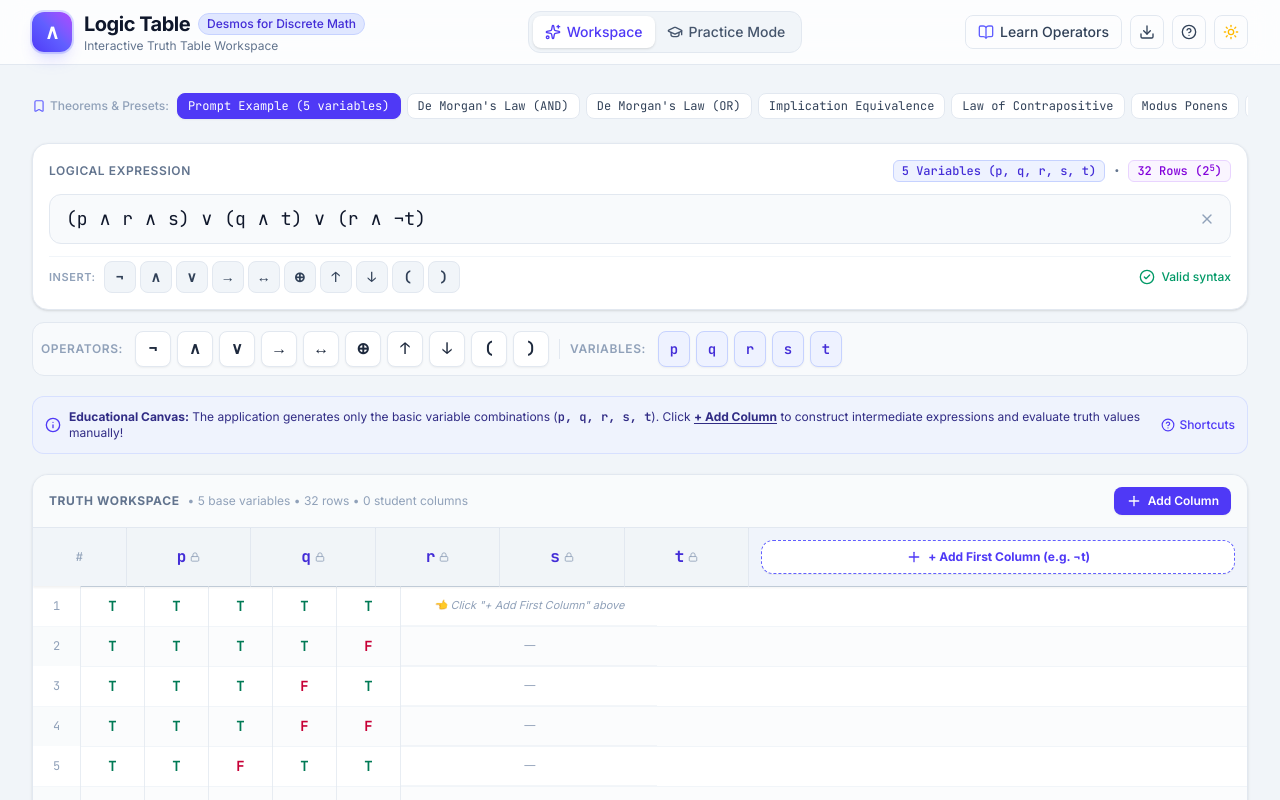
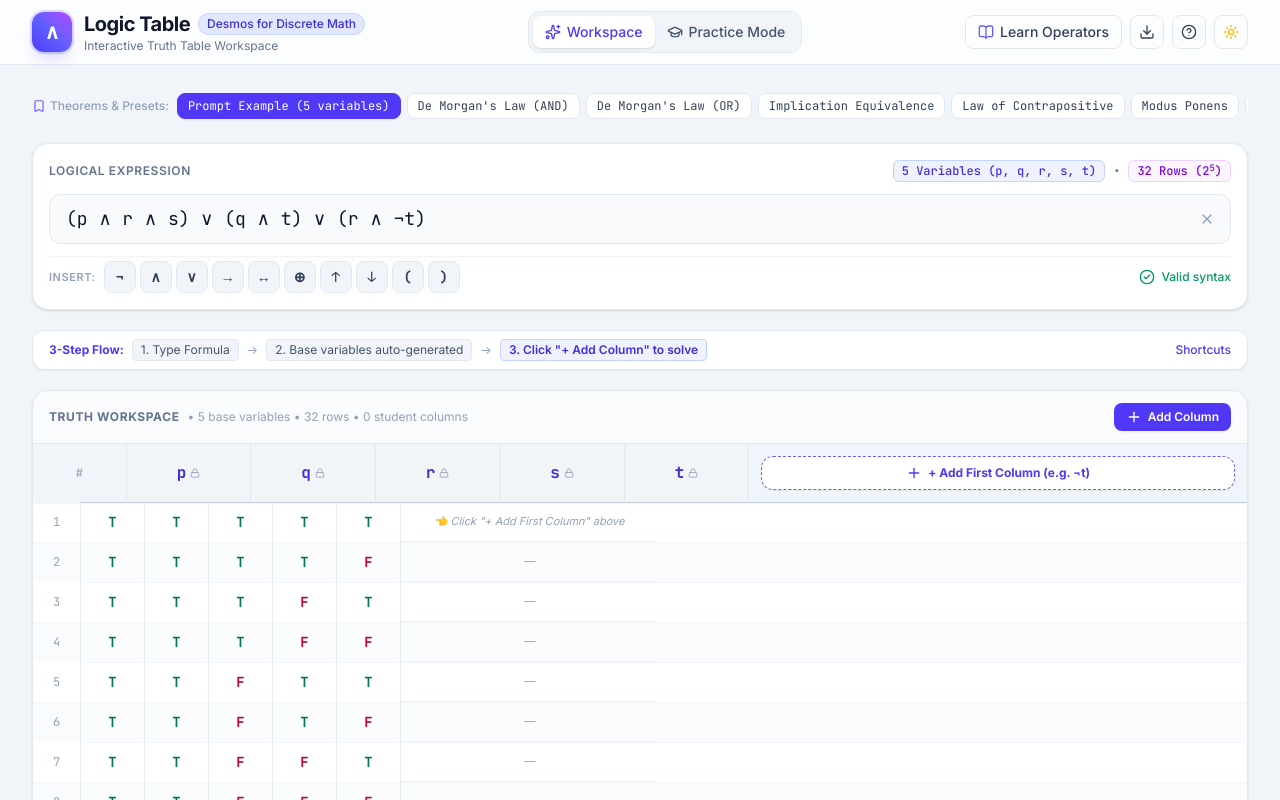
Before and after one commit to bobby404-K/LOGICAL-OPERATIONS, a React (Vite) app: page / in a window 1280 px wide. Shown: the top 800 px of the page. Built offline with nearby package versions, Linux system fonts and the light colour scheme.

Commit message:
Streamline workspace layout and add simple 3-step guide

```diff
--- a/src/App.tsx
+++ b/src/App.tsx
@@ -97,7 +97,7 @@ export function App() {
         )}
 
         {/* Expression Editor Section */}
-        <section className="space-y-3">
+        <section>
           <ExpressionInput
             expression={expression}
             setExpression={setExpression}
@@ -105,27 +105,31 @@ export function App() {
             parseError={parseError}
             variables={variables}
             rowCount={baseRows.length}
+            onInsertSymbol={insertOperator}
           />
-
-          <OperatorToolbar onInsert={insertOperator} />
         </section>
 
-        {/* Educational Principle Callout Banner */}
-        <div className="bg-indigo-50/60 dark:bg-indigo-950/30 border border-indigo-200/60 dark:border-indigo-800/40 rounded-xl p-3 flex items-start sm:items-center justify-between gap-3 text-xs text-indigo-900 dark:text-indigo-200">
-          <div className="flex items-center gap-2">
-            <Info className="w-4 h-4 text-indigo-600 dark:text-indigo-400 shrink-0" />
-            <span>
-              <strong>Educational Canvas:</strong> The application generates only the basic variable combinations (
-              <span className="font-mono font-semibold">{variables.join(', ')}</span>). Click{' '}
-              <strong className="underline underline-offset-2">+ Add Column</strong> to construct intermediate expressions and evaluate truth values manually!
+        {/* 3-Step Simple Guide */}
+        <div className="flex flex-wrap items-center justify-between px-4 py-2 rounded-xl bg-white dark:bg-slate-900 border border-slate-200 dark:border-slate-800 text-xs shadow-2xs">
+          <div className="flex flex-wrap items-center gap-2 text-slate-600 dark:text-slate-300">
+            <span className="font-bold text-indigo-600 dark:text-indigo-400">3-Step Flow:</span>
+            <span className="px-2 py-0.5 rounded bg-slate-100 dark:bg-slate-800 border border-slate-200 dark:border-slate-700">
+              1. Type Formula
+            </span>
+            <span className="text-slate-400">→</span>
+            <span className="px-2 py-0.5 rounded bg-slate-100 dark:bg-slate-800 border border-slate-200 dark:border-slate-700">
+              2. Base variables auto-generated
+            </span>
+            <span className="text-slate-400">→</span>
+            <span className="px-2 py-0.5 rounded bg-indigo-50 dark:bg-indigo-950/60 text-indigo-700 dark:text-indigo-300 font-semibold border border-indigo-200 dark:border-indigo-800">
+              3. Click "+ Add Column" to solve
             </span>
           </div>
           <button
             onClick={() => setHelpModalOpen(true)}
-            className="hidden md:flex items-center gap-1 text-indigo-600 dark:text-indigo-400 hover:underline shrink-0 font-medium"
+            className="text-xs text-indigo-600 dark:text-indigo-400 hover:underline font-medium"
           >
-            <HelpCircle className="w-3.5 h-3.5" />
-            <span>Shortcuts</span>
+            Shortcuts
           </button>
         </div>
 
```
